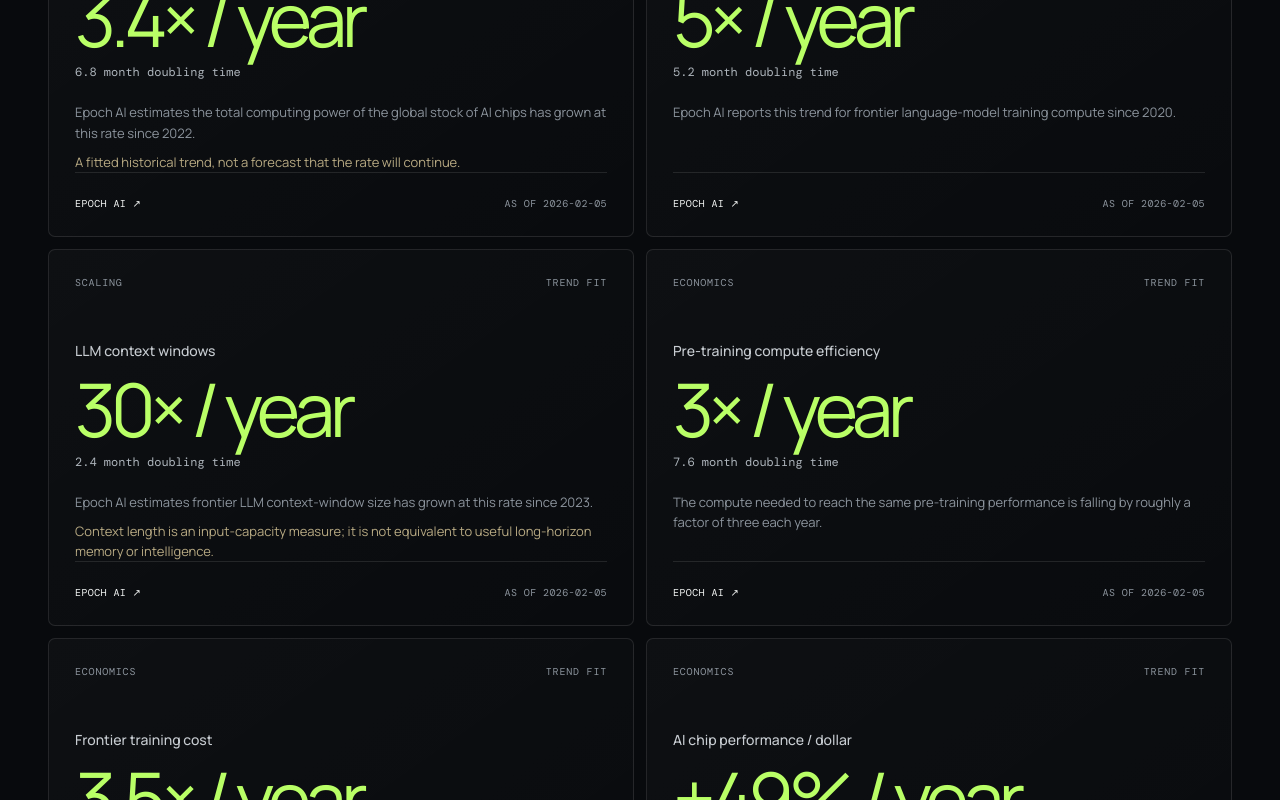
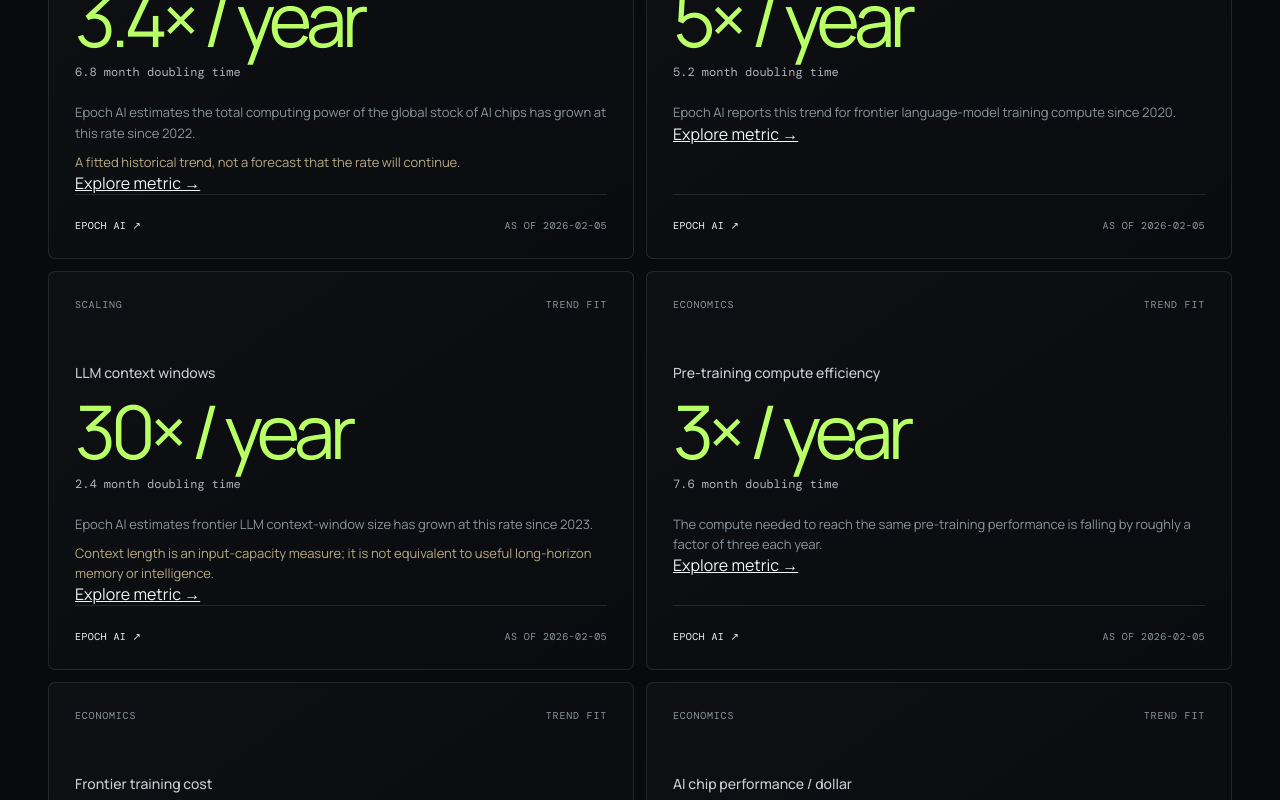
Before and after one commit to rcampbell30/The-Intelligence-curve-, a React (Vite) app: page / in a window 1280 px wide. Shown: the part 1160-1960 px from the top of the page. Built offline with nearby package versions, Linux system fonts and the light colour scheme; a web font is replaced by a local one.

Commit message:
Link metric cards to detail pages

```diff
--- a/src/components/MetricCard.tsx
+++ b/src/components/MetricCard.tsx
@@ -1,3 +1,4 @@
+import { Link } from 'react-router-dom'
 import type { Metric } from '../data/metrics'
 
 export default function MetricCard({ metric }: { metric: Metric }) {
@@ -12,6 +13,7 @@ export default function MetricCard({ metric }: { metric: Metric }) {
       <div className="metric-secondary">{metric.secondary}</div>
       <p>{metric.summary}</p>
       {metric.caution && <p className="metric-caution">{metric.caution}</p>}
+      <Link className="metric-detail-link" to={`/metric/${metric.id}`}>Explore metric →</Link>
       <div className="metric-source">
         <a href={metric.sourceUrl} target="_blank" rel="noreferrer">{metric.source} ↗</a>
         <span>as of {metric.asOf}</span>
```
